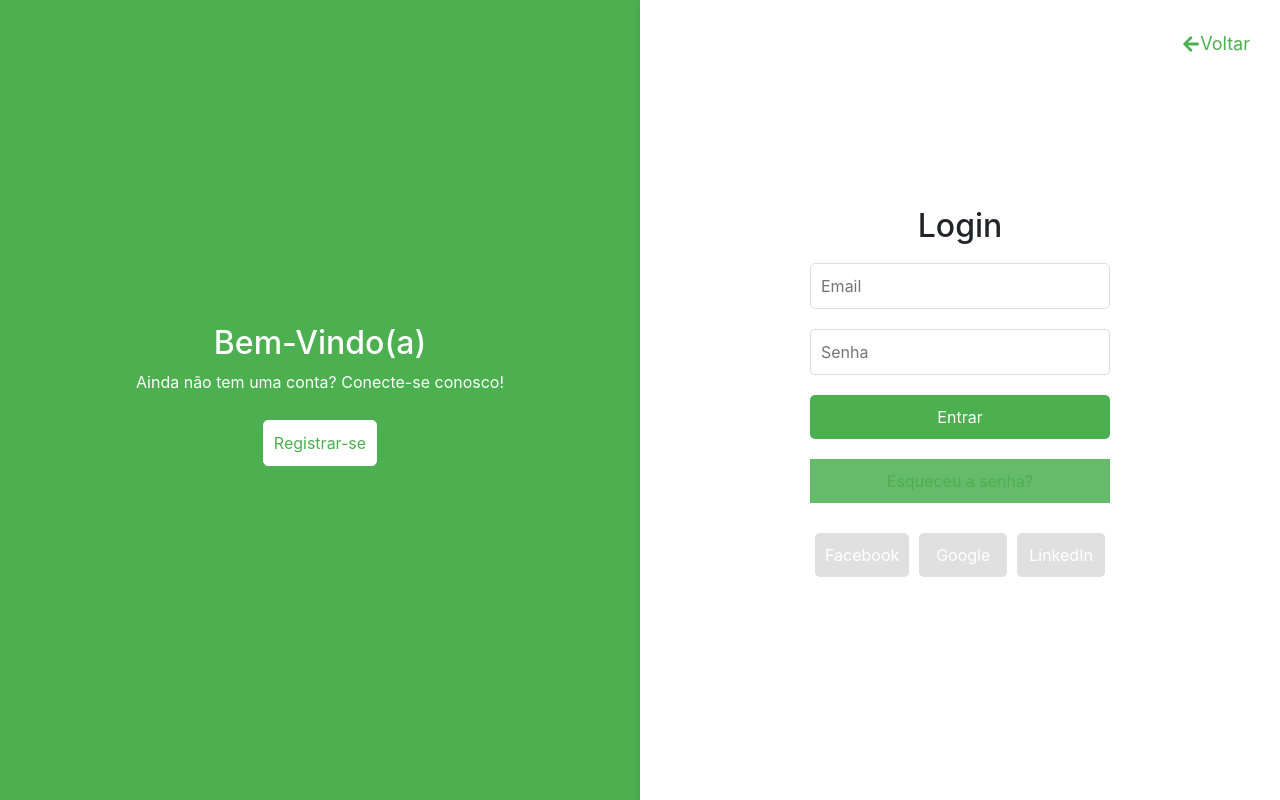
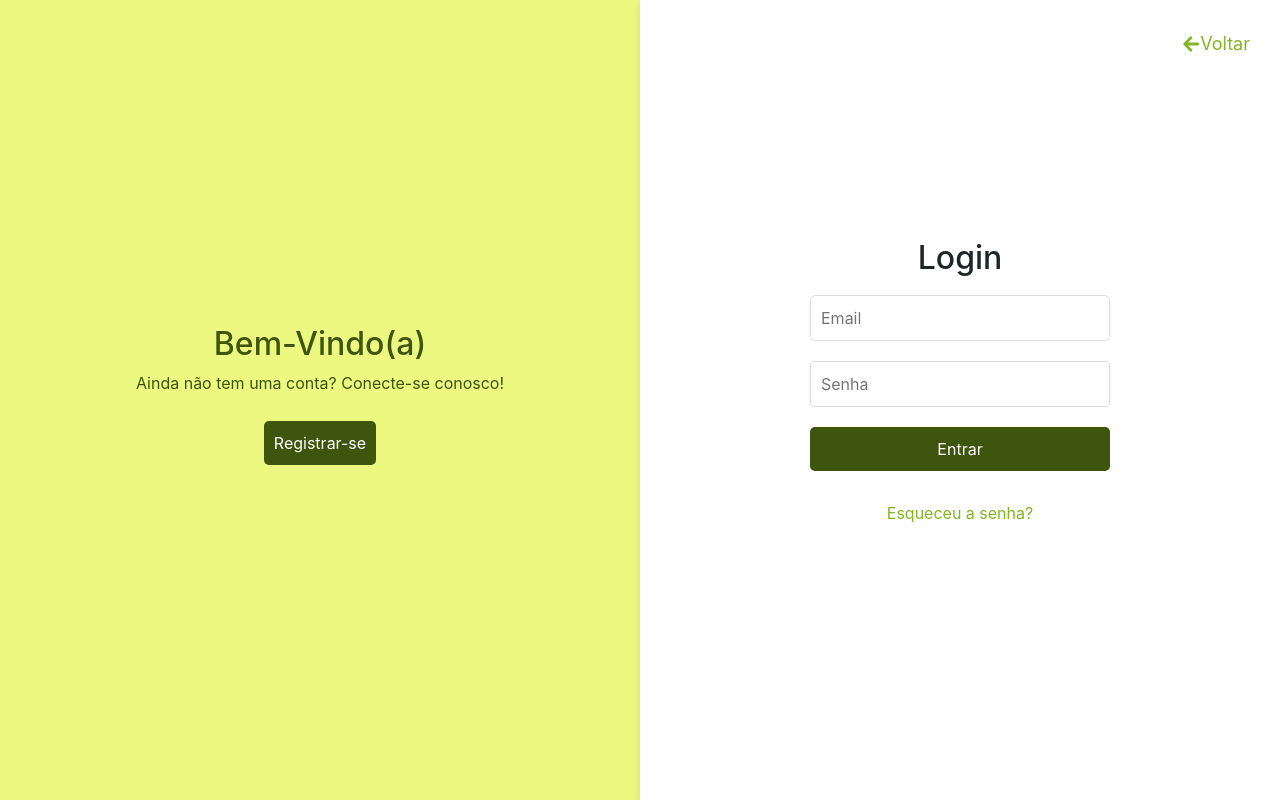
Before and after one commit to ellenmelo19/Fit-Tasty, a React (Create React App) app: page /login in a window 1280 px wide. Built offline with nearby package versions, Linux system fonts and the light colour scheme.

Commit message:
Ajustes na interface de login

```diff
--- a/src/components/Login.js
+++ b/src/components/Login.js
@@ -97,11 +97,6 @@ function Login({ onLogin }) {
               Esqueceu a senha?
             </button>
           )}
-          <div style={styles.socialLogin}>
-            <button style={styles.socialButton}>Facebook</button>
-            <button style={styles.socialButton}>Google</button>
-            <button style={styles.socialButton}>LinkedIn</button>
-          </div>
         </form>
         <p>{message}</p>
       </div>
@@ -115,7 +110,7 @@ const styles = {
     height: '100vh',
     alignItems: 'center',
     justifyContent: 'center',
-    backgroundColor: '#f4f4f4',
+    backgroundColor: '#ECF87F',
     flexDirection: 'row',
   },
   backButton: {
@@ -124,7 +119,7 @@ const styles = {
     right: '20px',
     backgroundColor: 'transparent',
     border: 'none',
-    color: '#4caf50',
+    color: '#81B622',
     fontSize: '18px',
     cursor: 'pointer',
     display: 'flex',
@@ -132,8 +127,8 @@ const styles = {
     padding: '10px',
   },
   welcomeSection: {
-    backgroundColor: '#4caf50',
-    color: 'white',
+    backgroundColor: '#ECF87F',
+    color: '#3D550C',
     padding: '40px',
     textAlign: 'center',
     flex: 1,
@@ -178,7 +173,7 @@ const styles = {
     border: '1px solid #ddd',
   },
   loginButton: {
-    backgroundColor: '#4caf50',
+    backgroundColor: '#3D550C',
     color: 'white',
     padding: '10px',
     border: 'none',
@@ -187,16 +182,16 @@ const styles = {
     margin: '10px 0',
   },
   registerButton: {
-    backgroundColor: 'white',
-    color: '#4caf50',
+    backgroundColor: '#3D550C',
+    color: 'white',
     padding: '10px',
-    border: '1px solid white',
     borderRadius: '5px',
     cursor: 'pointer',
     margin: '10px 0',
   },
   forgotPassword: {
-    color: '#4caf50',
+    backgroundColor: 'white',
+    color: '#81B622',
     textAlign: 'center',
     margin: '10px 0',
   },
```
